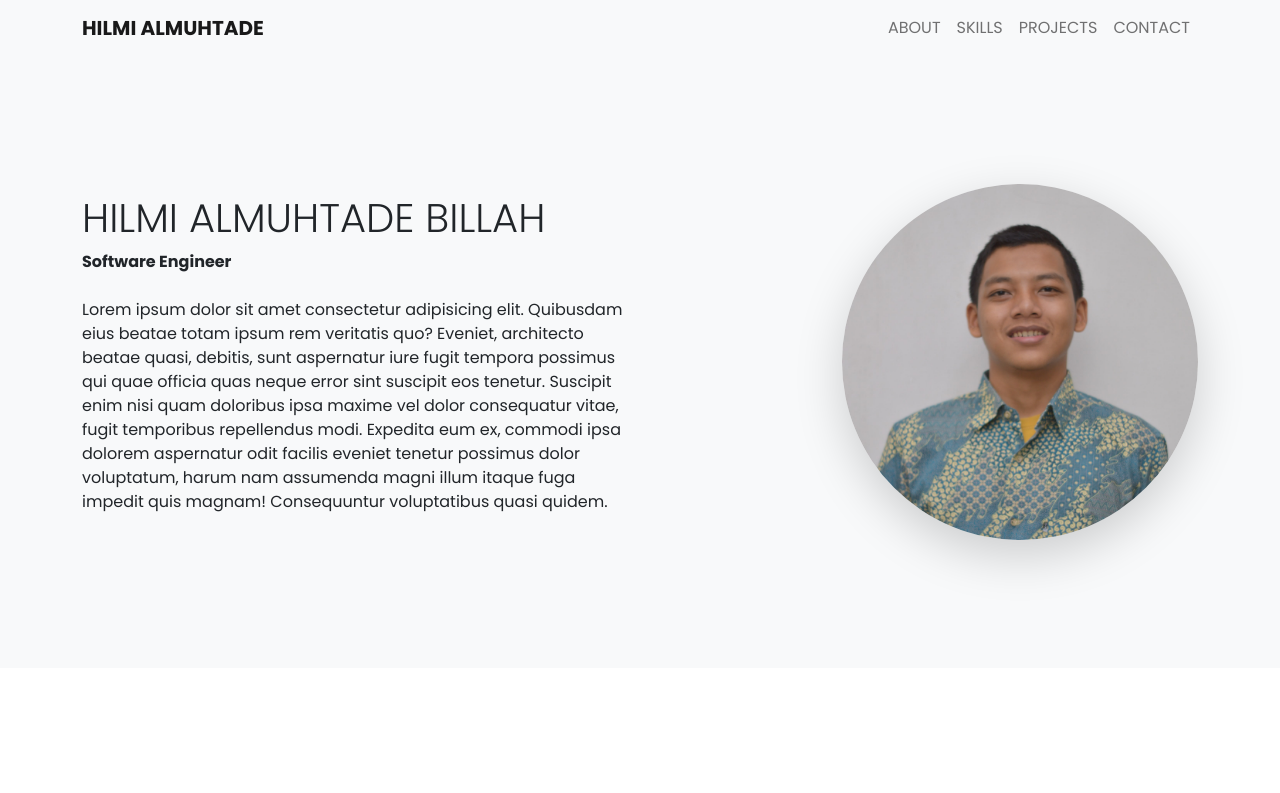
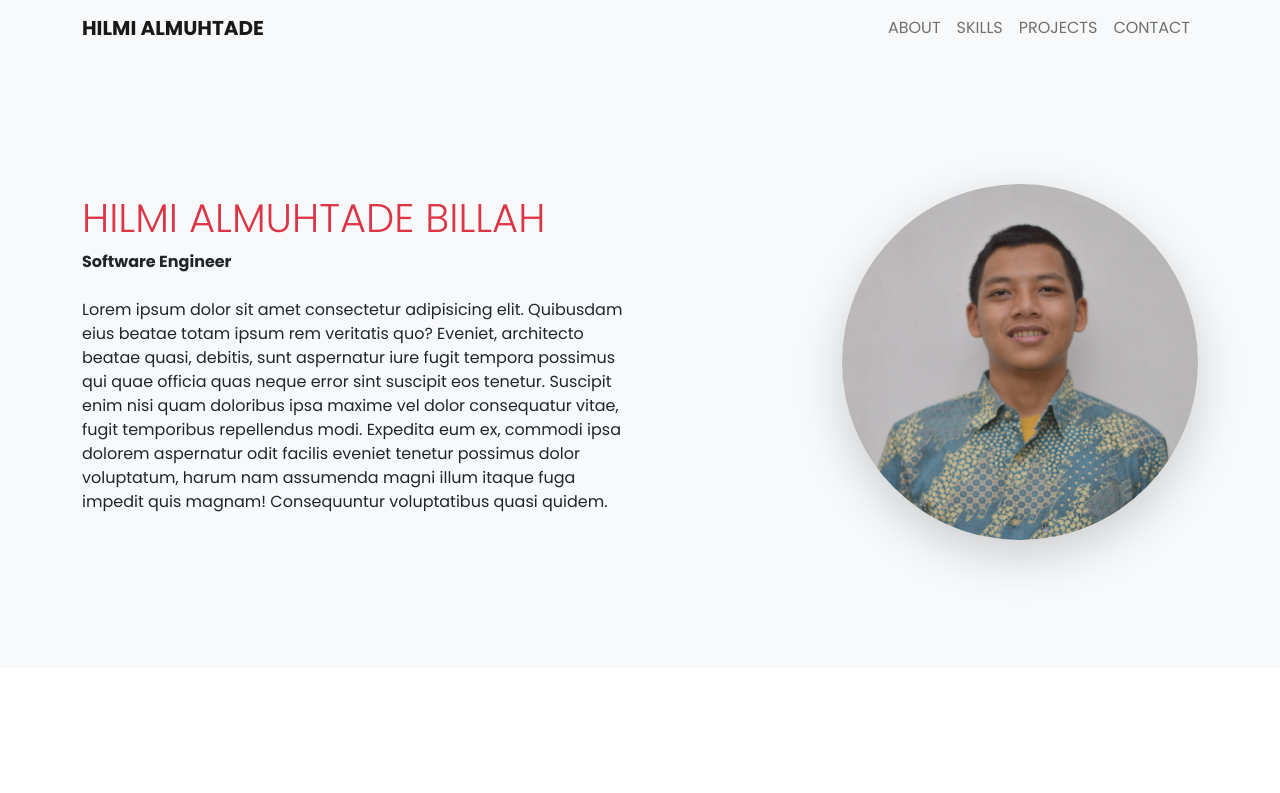
Before and after one commit to hilmialmuhtadeb/hilmialmuhtadeb.github.io, a plain HTML site: page index.html in a window 1280 px wide. Shown: the top 793 px of the page. Drawn offline with nearby package versions, Linux system fonts and the light colour scheme.

Commit message:
change name color in about section

```diff
--- a/index.html
+++ b/index.html
@@ -42,7 +42,7 @@
       <div class="container">
         <div class="row justify-content-between">
           <div class="col-6 d-flex flex-column justify-content-center">
-            <h1 class="fw-light">HILMI ALMUHTADE BILLAH</h1>
+            <h1 class="fw-light text-danger">HILMI ALMUHTADE BILLAH</h1>
             <p class="fw-bold mb-4">Software Engineer</p>
             <p>Lorem ipsum dolor sit amet consectetur adipisicing elit. Quibusdam eius beatae totam ipsum rem veritatis quo? Eveniet, architecto beatae quasi, debitis, sunt aspernatur iure fugit tempora possimus qui quae officia quas neque error sint suscipit eos tenetur. Suscipit enim nisi quam doloribus ipsa maxime vel dolor consequatur vitae, fugit temporibus repellendus modi. Expedita eum ex, commodi ipsa dolorem aspernatur odit facilis eveniet tenetur possimus dolor voluptatum, harum nam assumenda magni illum itaque fuga impedit quis magnam! Consequuntur voluptatibus quasi quidem.</p>
           </div>
```
